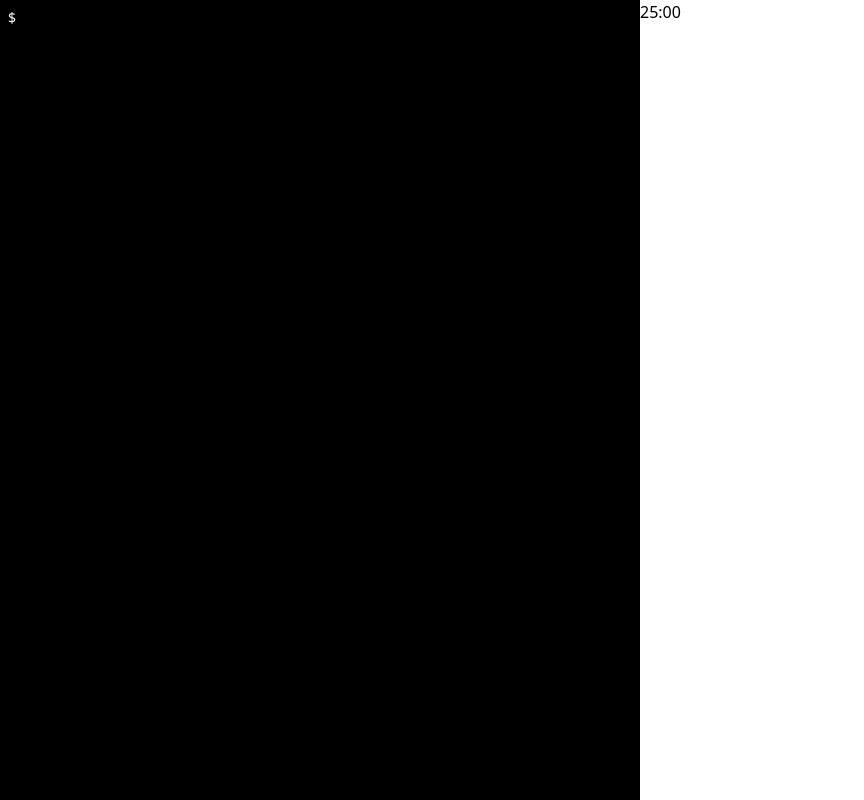
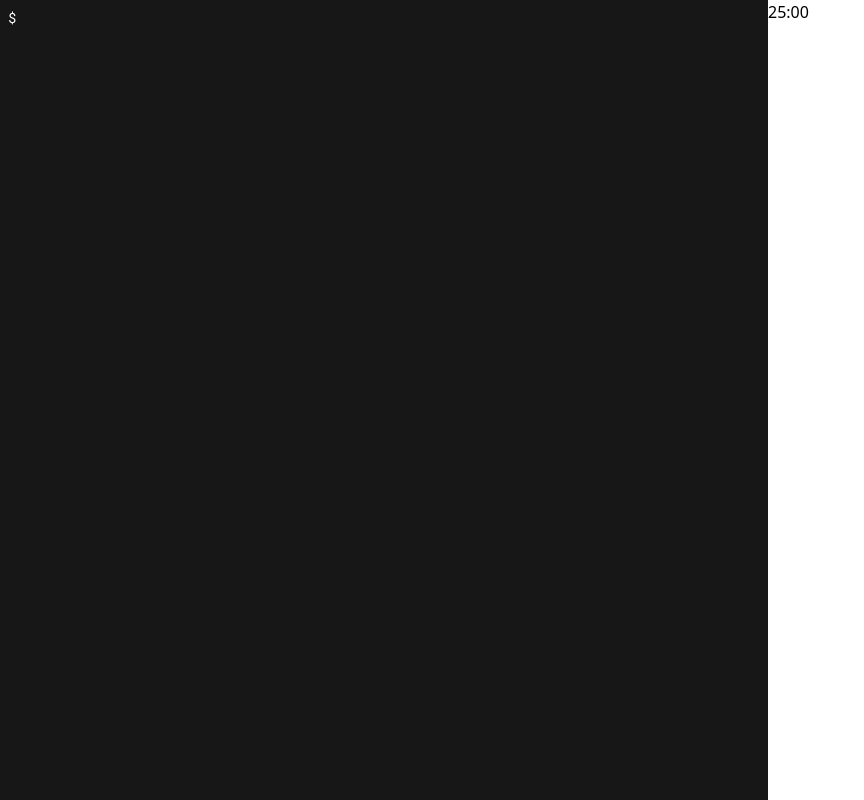
Before and after one commit to orodrigojose/pomotext, a React (Vite) app: page / in a window 1280 px wide. Shown: the whole page, without its empty margins (0-864 px from the left). Built offline with nearby package versions, Linux system fonts and the light colour scheme.

Commit message:
:art: style: some terminal style changes

```diff
--- a/src/App.jsx
+++ b/src/App.jsx
@@ -10,13 +10,13 @@ function App() {
   useEffect(() => inputRef.current.focus(), []);
 
   return (
-    <div className="flex w-screen" onClick={() => inputRef.current.focus()}>
+    <div className="flex flex-row w-screen h-screen" onClick={() => inputRef.current.focus()}>
       <Terminal
         inputRef={inputRef}
         avaliableCommands={avaliableCommands}
         PS1={PS1}
       />
-      <Pomodoro className="w-1/2 flex-2" />
+      <Pomodoro />
     </div>
   );
 }
--- a/src/shared/commands.jsx
+++ b/src/shared/commands.jsx
@@ -1,16 +1,32 @@
 const avaliableCommands = {
   start: {
     type: "action",
-    fn: (history, setStart) => {
-      setStart(true)
-      return [...history, { input: "start", output: "started pomodoro" }];
+    fn: (history, setStart, input) => {
+      setStart(true);
+      return [
+        ...history,
+        {
+          input,
+          output: (
+            <p className="font-semibold text-green-400">started pomodoro...</p>
+          ),
+        },
+      ];
     },
   },
   stop: {
     type: "action",
-    fn: (history, setStart) => {
-      setStart(false)
-      return [...history, { input: "start", output: "started pomodoro" }];
+    fn: (history, setStart, input) => {
+      setStart(false);
+      return [
+        ...history,
+        {
+          input,
+          output: (
+            <p className="font-semibold text-red-400">stopped pomodoro.</p>
+          ),
+        },
+      ];
     },
   },
   help: {
@@ -18,15 +34,15 @@ const avaliableCommands = {
     content: (
       <ul>
         <li className="flex gap-11">
-          <span className="text-sky-700">help</span>
+          <span className="text-purple-600 font-bold">help</span>
           <p className="text-slate-300">show avaliable commands</p>
         </li>
-        <li className="flex gap-11">
-          <span className="text-sky-700">start</span>
+        <li className="flex gap-9">
+          <span className="text-purple-600 font-bold">start</span>
           <p className="text-slate-300">start/continue pomodoro timer</p>
         </li>
         <li className="flex gap-11">
-          <span className="text-sky-700">stop</span>
+          <span className="text-purple-600 font-bold">stop</span>
           <p className="text-slate-300">stop pomodoro timer</p>
         </li>
       </ul>
@@ -34,7 +50,7 @@ const avaliableCommands = {
   },
   clear: {
     type: "action",
-    fn: (history) => [],
+    fn: () => [],
   },
 };
 
--- a/src/shared/components/Prompt.jsx
+++ b/src/shared/components/Prompt.jsx
@@ -1,6 +1,6 @@
 export default function Prompt({ PS1, input, setInput, inputRef, handleKeyDown }) {
   return (
-    <div className="flex align-baseline text-sm font-Roboto font-medium">
+    <div className="flex align-baseline text-sm font-RobotoMono font-medium">
       <span>{PS1}</span>
       <input
         className="pl-1.5 text-lm bg-transparent outline-none cursor-text pointer-events-none font-Roboto font-medium"
--- a/src/shared/components/Terminal.jsx
+++ b/src/shared/components/Terminal.jsx
@@ -2,7 +2,7 @@ import { useState, useContext } from "react";
 import { PomodoroContext } from "../context/PomodoroContext";
 import Prompt from "./Prompt";
 
-export default function Terminal({inputRef, avaliableCommands, PS1}) {
+export default function Terminal({ inputRef, avaliableCommands, PS1 }) {
   const [input, setInput] = useState("");
   const [output, setOutput] = useState([]);
 
@@ -13,7 +13,7 @@ export default function Terminal({inputRef, avaliableCommands, PS1}) {
 
     return cmd && cmd !== null && cmd.type !== null
       ? cmd
-      : {type: "text", content: "Command not found\n"};
+      : { type: "text", content: "Unknown command\n" };
   };
 
   const handleKeyDown = (e) => {
@@ -28,7 +28,7 @@ export default function Terminal({inputRef, avaliableCommands, PS1}) {
           newOutput.push({ input: input, output: commandResponse.content });
           break;
         case "action":
-          newOutput = commandResponse.fn(newOutput, setStart);
+          newOutput = commandResponse.fn(newOutput, setStart, input);
           break;
       }
 
@@ -38,18 +38,18 @@ export default function Terminal({inputRef, avaliableCommands, PS1}) {
   };
 
   return (
-    <div className="whitespace-pre-line text-white bg-black w-1/2 h-screen p-2 overflow-y-scroll">
-      <section className="text-sm font-Roboto font-medium">
+    <div className="whitespace-pre-line text-white bg-neutral-900 w-3/5 h-screen p-2 overflow-y-scroll">
+      <section className="text-sm font-RobotoMono font-medium">
         {output.map((data, index) => {
           return (
             <div key={index}>
-              <div className="flex opacity-90">
+              <div className="flex opacity-95">
                 <span>{PS1}</span>
                 <p className="pl-1.5">{data.input}</p>
               </div>
               <div>{data.output}</div>
             </div>
-          )
+          );
         })}
       </section>
 
```
